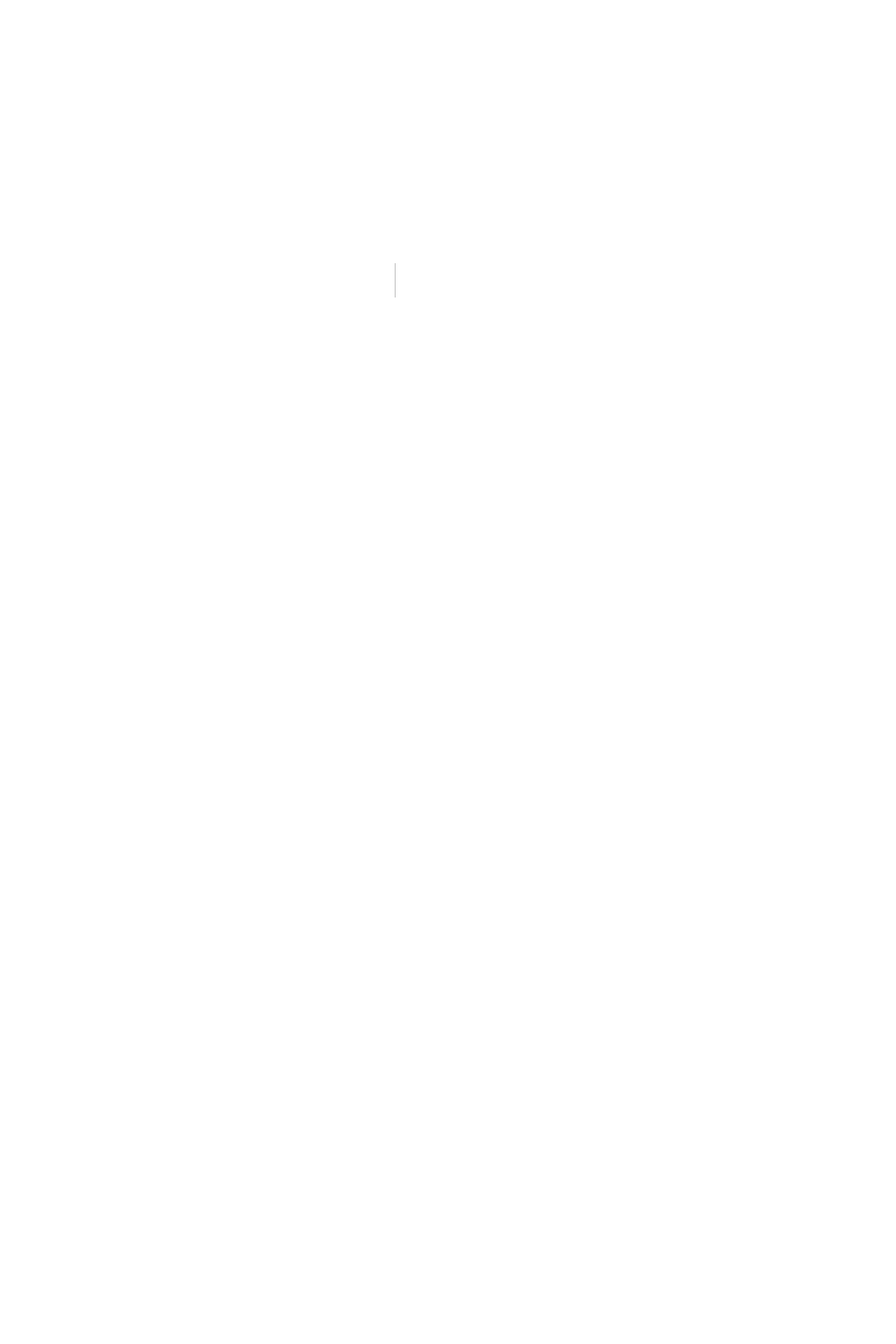
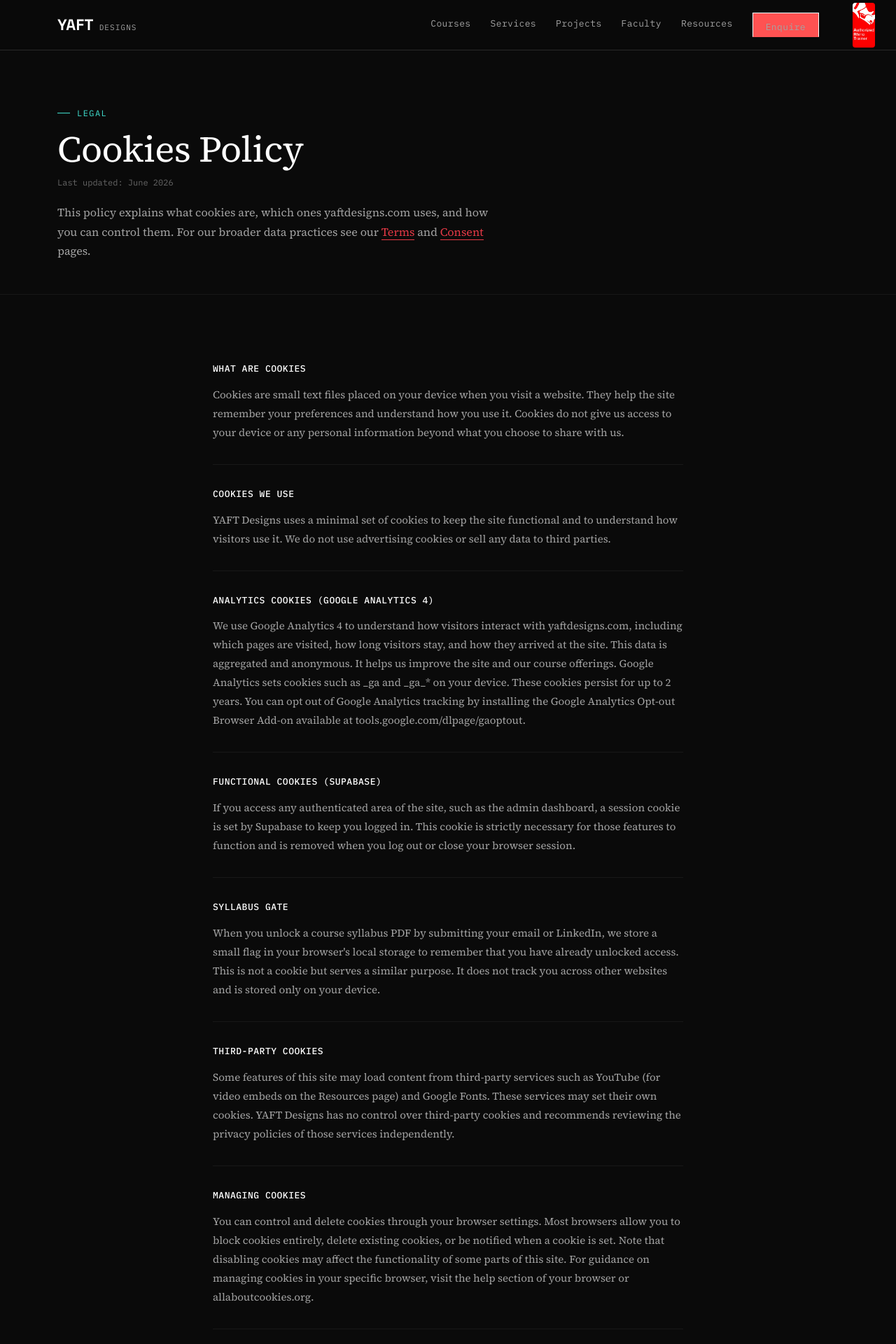
Before and after one commit to YAFTDesigns/yaftwebsite, a Next.js app: page /cookies in a window 1280 px wide. Before the commit this address had no page. Shown: the top 1920 px of the page at 70% size. Before the commit the page ends 800 px from the top, so only its background shows below. Built offline with nearby package versions, Linux system fonts and the light colour scheme.

Commit message:
Add Cookies policy page

```diff
--- /dev/null
+++ b/app/cookies/page.tsx
@@ -0,0 +1,83 @@
+import type { Metadata } from 'next';
+import SiteHeader from '@/components/SiteHeader';
+import SiteFooter from '@/components/SiteFooter';
+import styles from '../terms/terms.module.css';
+
+export const metadata: Metadata = {
+  title: 'Cookies Policy | YAFT Designs',
+  description: 'How YAFT Designs uses cookies on yaftdesigns.com.',
+  alternates: { canonical: 'https://yaftdesigns.com/cookies' },
+};
+
+const CLAUSES = [
+  {
+    title: 'What Are Cookies',
+    body: 'Cookies are small text files placed on your device when you visit a website. They help the site remember your preferences and understand how you use it. Cookies do not give us access to your device or any personal information beyond what you choose to share with us.',
+  },
+  {
+    title: 'Cookies We Use',
+    body: 'YAFT Designs uses a minimal set of cookies to keep the site functional and to understand how visitors use it. We do not use advertising cookies or sell any data to third parties.',
+  },
+  {
+    title: 'Analytics Cookies (Google Analytics 4)',
+    body: 'We use Google Analytics 4 to understand how visitors interact with yaftdesigns.com, including which pages are visited, how long visitors stay, and how they arrived at the site. This data is aggregated and anonymous. It helps us improve the site and our course offerings. Google Analytics sets cookies such as _ga and _ga_* on your device. These cookies persist for up to 2 years. You can opt out of Google Analytics tracking by installing the Google Analytics Opt-out Browser Add-on available at tools.google.com/dlpage/gaoptout.',
+  },
+  {
+    title: 'Functional Cookies (Supabase)',
+    body: 'If you access any authenticated area of the site, such as the admin dashboard, a session cookie is set by Supabase to keep you logged in. This cookie is strictly necessary for those features to function and is removed when you log out or close your browser session.',
+  },
+  {
+    title: 'Syllabus Gate',
+    body: 'When you unlock a course syllabus PDF by submitting your email or LinkedIn, we store a small flag in your browser\'s local storage to remember that you have already unlocked access. This is not a cookie but serves a similar purpose. It does not track you across other websites and is stored only on your device.',
+  },
+  {
+    title: 'Third-Party Cookies',
+    body: 'Some features of this site may load content from third-party services such as YouTube (for video embeds on the Resources page) and Google Fonts. These services may set their own cookies. YAFT Designs has no control over third-party cookies and recommends reviewing the privacy policies of those services independently.',
+  },
+  {
+    title: 'Managing Cookies',
+    body: 'You can control and delete cookies through your browser settings. Most browsers allow you to block cookies entirely, delete existing cookies, or be notified when a cookie is set. Note that disabling cookies may affect the functionality of some parts of this site. For guidance on managing cookies in your specific browser, visit the help section of your browser or allaboutcookies.org.',
+  },
+  {
+    title: 'Changes to This Policy',
+    body: 'We may update this cookies policy from time to time. Any changes will be published on this page with an updated date. Continued use of yaftdesigns.com after any update constitutes your acceptance of the revised policy.',
+  },
+  {
+    title: 'Contact',
+    body: 'If you have any questions about how we use cookies, please contact us at yaftdesigns@gmail.com. Studio: Coimbatore, Tamil Nadu, India.',
+  },
+];
+
+export default function CookiesPage() {
+  return (
+    <>
+      <SiteHeader />
+      <main>
+        <section className={styles.hero}>
+          <div className="wrap">
+            <div className="eyebrow">LEGAL</div>
+            <h1 className={styles.title}>Cookies Policy</h1>
+            <p className={styles.updated}>Last updated: June 2026</p>
+            <p className={styles.intro}>
+              This policy explains what cookies are, which ones yaftdesigns.com uses, and how you can control them. For our broader data practices see our{' '}
+              <a href="/terms" style={{ color: 'var(--brass)', borderBottom: '1px solid var(--brass)' }}>Terms</a>{' '}and{' '}
+              <a href="/consent" style={{ color: 'var(--brass)', borderBottom: '1px solid var(--brass)' }}>Consent</a>{' '}pages.
+            </p>
+          </div>
+        </section>
+
+        <section className={styles.content}>
+          <div className={styles.wrap}>
+            {CLAUSES.map((clause, i) => (
+              <div key={i} className={styles.clause}>
+                <h2 className={styles.clauseTitle}>{clause.title}</h2>
+                <p className={styles.clauseBody}>{clause.body}</p>
+              </div>
+            ))}
+          </div>
+        </section>
+      </main>
+      <SiteFooter />
+    </>
+  );
+}
```
